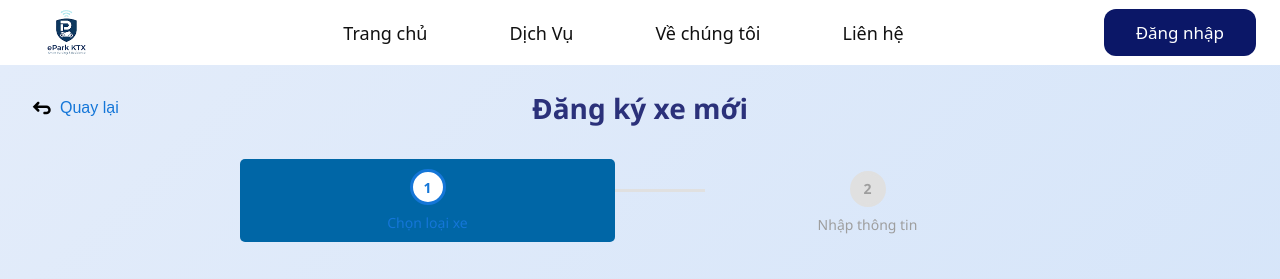
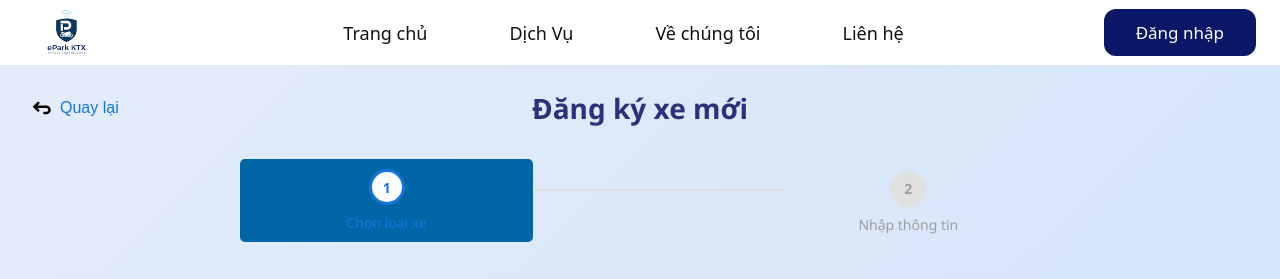
Before and after one commit to MinTieeeen/eParkKTX_FE, a React (Create React App) app: page /register in a window 1280 px wide. Shown: the top 279 px of the page. Built offline with nearby package versions, Linux system fonts and the light colour scheme.

Commit message:
Fix and resolve css

```diff
--- a/src/pages/RegisterCardPage.js
+++ b/src/pages/RegisterCardPage.js
@@ -8,6 +8,7 @@ import motorcycleIcon from "../assets/motorcycle-2.svg";
 import { FaMotorcycle, FaParking, FaFileInvoiceDollar, FaCheckCircle } from "react-icons/fa";
 import { FaCalendarAlt } from "react-icons/fa";
 import { createPayOSOrder } from '../services/payOS';
+import '../styles/RegisterCardPage.css';
 // import { createPaymentLink } from '../utils/payos';
 
 const RegisterCardPage = () => {
@@ -242,19 +243,19 @@ const RegisterCardPage = () => {
               </div>
             </div> */}
 
-            <div className="terms-checkbox">
+            {/* <div className="terms-student-checkbox">
               <input
                 type="checkbox"
-                id="terms"
+                id="terms-student"
                 name="termsAccepted"
                 checked={formData.termsAccepted}
                 onChange={handleChange}
                 required
               />
-              <label htmlFor="terms">
+              <label htmlFor="terms-student">
                 Tôi đồng ý với <a href="/terms">Điều khoản dịch vụ</a> và <a href="/privacy">Chính sách bảo mật</a>
               </label>
-            </div>
+            </div> */}
           </div>
         );
       default:
@@ -285,7 +286,7 @@ const RegisterCardPage = () => {
                 {stepNum === 4 && 'Xác nhận'}
               </div>
             </div>
-            {stepNum < 4 && <div className={`step-connector ${step > stepNum ? 'active' : ''}`}></div>}
+            {stepNum < 4 && <div className={`step-student-connector ${step > stepNum ? 'active' : ''}`}></div>}
           </React.Fragment>
         ))}
       </div>
--- a/src/pages/RegisterPage.js
+++ b/src/pages/RegisterPage.js
@@ -7,6 +7,7 @@ import bikeIcon from "../assets/xe-dap.jpg";
 import ebikeIcon from "../assets/xe-dap-dien.png";
 import emotorbikeIcon from "../assets/xe-may-dien.jpg";
 import motorbikeIcon from "../assets/xe-may.png";
+import '../styles/RegisterPage.css';
 
 const RegisterPage = () => {
   const [step, setStep] = useState(1);
@@ -72,7 +73,7 @@ const RegisterPage = () => {
           <div className="step-number">1</div>
           <div className="step-text">Chọn loại xe</div>
         </div>
-        <div className="step-connector"></div>
+        <div className="step-student-connector"></div>
         <div className={`step ${step >= 2 ? 'active' : ''}`}>
           <div className="step-number">2</div>
           <div className="step-text">Nhập thông tin</div>
--- a/src/styles/RegisterCardPage.css
+++ b/src/styles/RegisterCardPage.css
@@ -87,12 +87,12 @@
 }
 
 .step.active .step-text {
-  color: #1476d8;
+  /* color: #f5f5f5; */
   font-weight: 500;
 }
 
-.step-connector {
-  height: 3px;
+.step-student-connector {
+  height: 2px;
   background: #e0e0e0;
   flex: 1;
   margin: 0 -10px;
@@ -100,7 +100,7 @@
   top: -12px;
 }
 
-.step-connector.active {
+.step-student-connector.active {
   background: #1476d8;
 }
 
@@ -376,23 +376,23 @@
 }
 
 /* Terms checkbox */
-.terms-checkbox {
+.terms-student-checkbox {
   display: flex;
   align-items: center;
   margin: 20px 0;
   font-size: 14px;
 }
 
-.terms-checkbox input[type="checkbox"] {
+.terms-student-checkbox input[type="checkbox"] {
   margin-right: 10px;
 }
 
-.terms-checkbox a {
+.terms-student-checkbox a {
   color: #1476d8;
   text-decoration: none;
 }
 
-.terms-checkbox a:hover {
+.terms-student-checkbox a:hover {
   text-decoration: underline;
 }
 
```
